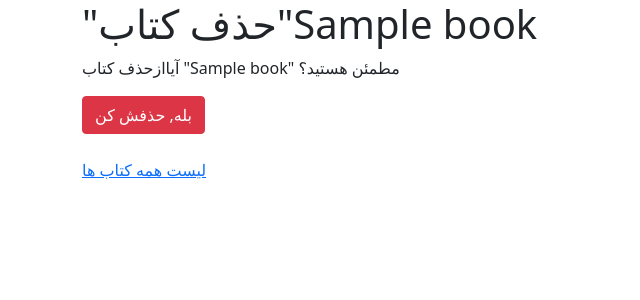
After one commit to soorena62/django_course_bookstore, a Django app: template books/templates/books/book_delete.html in a window 1280 px wide. The commit adds this page. Shown: the top 300 px of the page, without its empty margins (0-640 px from the left). Run offline with Django 4.2, Linux system fonts and the light colour scheme; the template is opened without the code that fills it: most values are stand-ins (such as "Sample title", 1, 10 or a date in 2020).

Commit message:
add BookDeleteView

```diff
--- a/books/templates/books/book_create.html
+++ b/books/templates/books/book_create.html
@@ -9,8 +9,6 @@
                 <p>{{ book.author }}</p>
                 <p>{{ book.description }}</p>
                 <p>{{ book.price }}</p>
-
-                <legend>Form</legend>
                 {% csrf_token %}
                 {{ form.as_p }}
                 <button type="submit" class="btn btn-primary">ایجاد</button>
--- /dev/null
+++ b/books/templates/books/book_delete.html
@@ -0,0 +1,13 @@
+{% extends '_base.html' %}
+{% block page_title %} حذف کتاب {{ book.title }}{% endblock page_title %}
+
+{% block content %}
+    <form action="" method="POST">
+    {% csrf_token %}
+    <h1>"حذف کتاب"{{ book.title }}</h1>
+    <p> آیاازحذف کتاب "{{ book.title }}" مطمئن هستید؟ </p>
+        <input type="submit" class="btn btn-danger" value="بله, حذفش کن">
+    </form>
+    <br>
+    <a href="{% url 'book_list' %}">لیست همه کتاب ها</a>
+{% endblock content %}
--- a/books/templates/books/book_detail.html
+++ b/books/templates/books/book_detail.html
@@ -8,6 +8,7 @@
     <P>{{ book.description }}</P>
     <h4>{{ book.price }}</h4>
     <a href="{% url 'book_update' book.id %}"><button class="btn btn-info" type="button">ویرایش</button></a>
+    <a href="{% url 'book_delete' book.id %}"><button class="btn btn-danger" type="button">حذف</button></a>
     <br>
     <a href="{% url 'book_list' %}">لیست همه کتاب ها</a>
 {% endblock content %}
--- a/books/urls.py
+++ b/books/urls.py
@@ -1,5 +1,5 @@
 from django.urls import path
-from .views import BookListView, BookDetailView, BookCreateView, BookUpdateView
+from .views import BookListView, BookDetailView, BookCreateView, BookUpdateView, BookDeleteView
 
 
 urlpatterns = [
@@ -7,4 +7,5 @@ urlpatterns = [
     path('<int:pk>/', BookDetailView.as_view(), name='book_detail'),
     path('new/', BookCreateView.as_view(), name='book_create'),
     path('<int:pk>/edit/', BookUpdateView.as_view(), name='book_update'),
+    path('<int:pk>/delete/', BookDeleteView.as_view(), name='book_delete'),
 ]
```
Also changed, not shown: books/views.py (+9 -0 lines).
